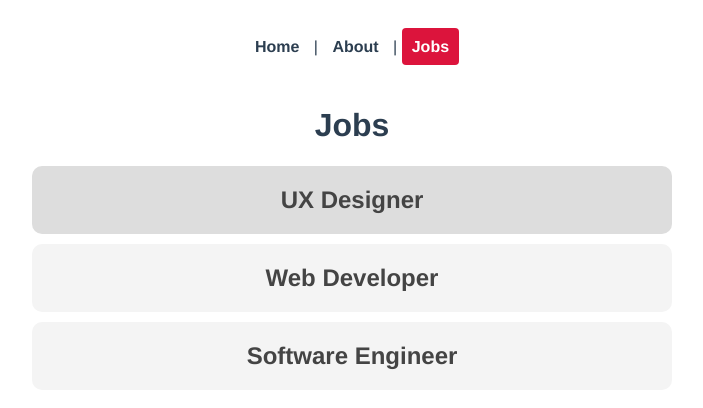
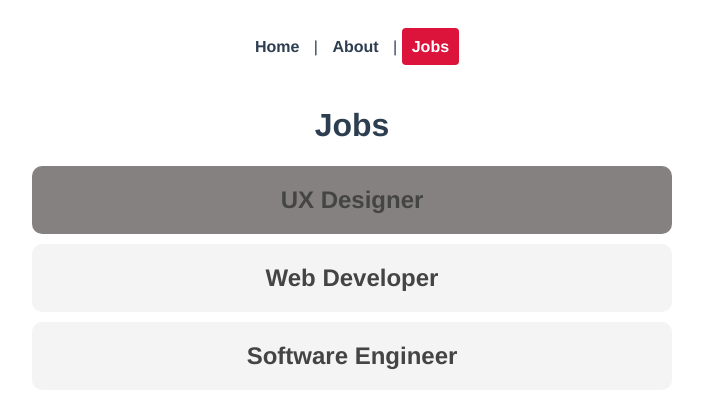
Before and after one commit to anthonygilbertt/vue-jobs-app, a Vue app: page /jobs in a window 1280 px wide. In both pictures the pointer is over the element "UX Designer". Shown: the top 408 px of the page, without its empty margins (288-991 px from the left). Built offline with nearby package versions, Linux system fonts and the light colour scheme.

Commit message:
Changed hover color

```diff
--- a/src/views/jobs/Jobs.vue
+++ b/src/views/jobs/Jobs.vue
@@ -32,7 +32,7 @@ export default {
   color: #444;
 }
 .job h2:hover {
-  background: #ddd;
+  background: rgb(134, 129, 129);
 }
 .job a {
   text-decoration: none;
```
